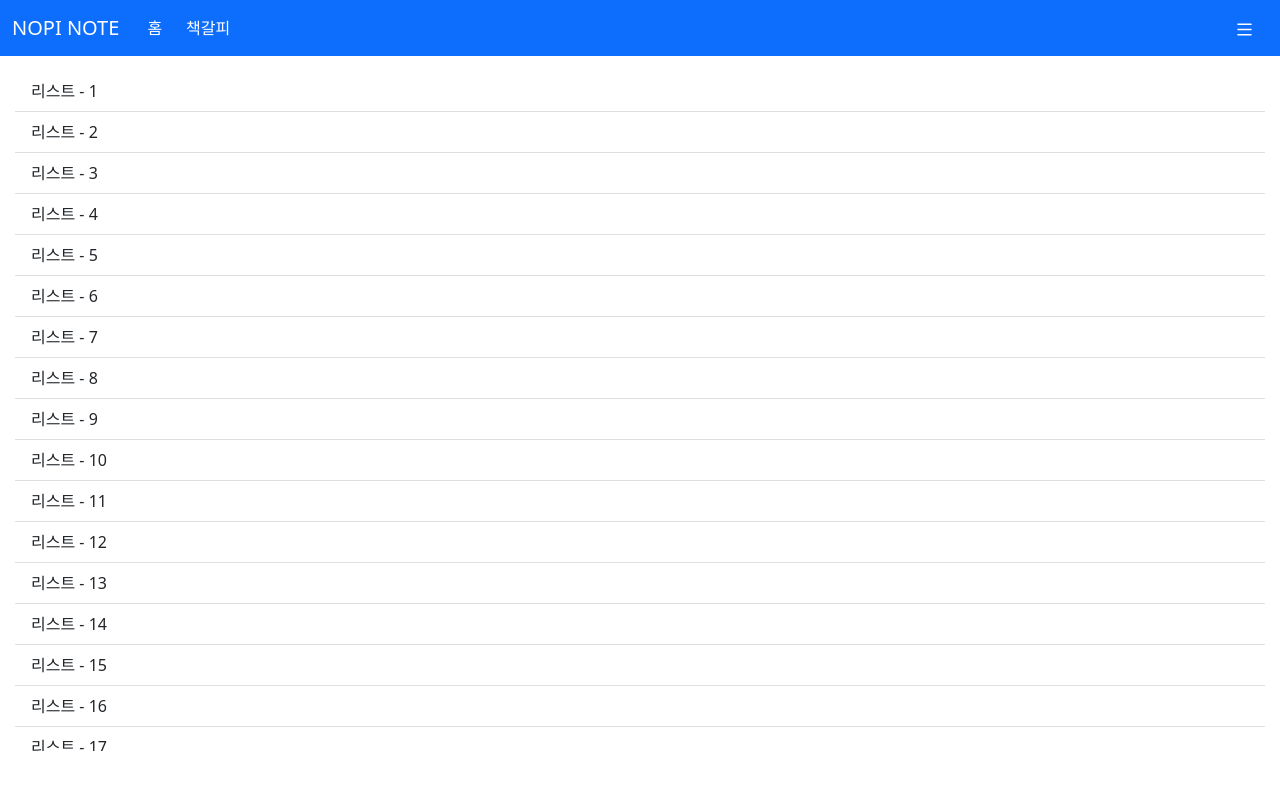
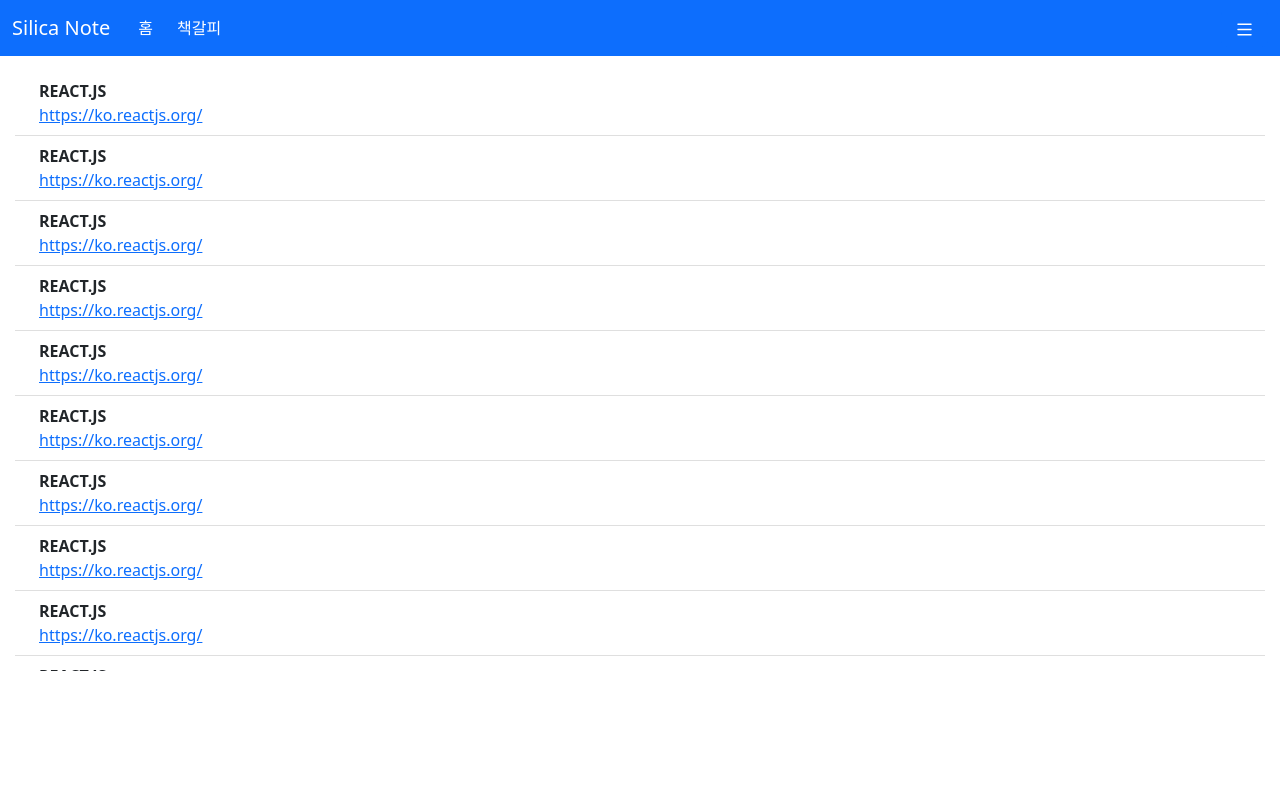
Before and after one commit to yeong-hyeon-kim/IRIS, a React (Create React App) app: page /Link in a window 1280 px wide. Shown: the top 790 px of the page. Built offline with nearby package versions, Linux system fonts and the light colour scheme.

Commit message:
100vh 실제 화면 크기로 수정

```diff
--- a/src/App.css
+++ b/src/App.css
@@ -1,3 +1,7 @@
+:root {
+  --vh: 100%;
+}
+
 li {
   list-style: none
 }
@@ -11,7 +15,8 @@
 
 .List {
   margin: 15px;
-  height: 85vh;
+  height: calc(var(--vh, 1vh) * 75);
+  /* height: 100vh; */
   width: auto;
   overflow: auto;
 }
--- a/src/App.tsx
+++ b/src/App.tsx
@@ -1,17 +1,29 @@
 import "./App.css";
 import React from "react";
+import { useEffect } from "react";
 import { BrowserRouter, Routes, Route } from "react-router-dom";
 import Container from "react-bootstrap/Container";
 import HomeContainer from "./containers/homeContainer";
 import LinkContainer from "./containers/linkContainer";
 import IntroduceContainer from "./containers/introduceContainer";
 function App() {
+  function setScreenSize() {
+    let vh = window.innerHeight * 0.01;
+    document.documentElement.style.setProperty("--vh", `${vh}px`);
+  }
+  useEffect(() => {
+    setScreenSize();
+  });
+
   return (
     <div>
       <BrowserRouter>
         <HomeContainer></HomeContainer>
         <Routes>
-          <Route path="/" element={<IntroduceContainer></IntroduceContainer>}></Route>
+          <Route
+            path="/"
+            element={<IntroduceContainer></IntroduceContainer>}
+          ></Route>
           <Route path="/Link" element={<LinkContainer></LinkContainer>}></Route>
         </Routes>
         <Container></Container>
--- a/src/components/home.tsx
+++ b/src/components/home.tsx
@@ -35,7 +35,7 @@
     <>
       <Navbar bg="primary" variant="dark">
         <Container fluid>
-          <Navbar.Brand href="#home">NOPI NOTE</Navbar.Brand>
+          <Navbar.Brand href="#home">{subject}</Navbar.Brand>
           <Nav className="me-auto">
             {/* <Nav.Link href="#home">홈</Nav.Link>
             <Nav.Link href="#features">기능</Nav.Link> */}
@@ -68,11 +68,11 @@
         </Offcanvas.Header>
         <Offcanvas.Body>
           <Nav variant="pills" activeKey={active} className="flex-column">
-            <Nav.Item onMouseEnter={() => onActiveNavLink("1")}>
+            {/* <Nav.Item onMouseEnter={() => onActiveNavLink("1")}>
               <Nav.Link className="nav-links" eventKey="1">
                 <Folder size={21}></Folder> 문서
               </Nav.Link>
-            </Nav.Item>
+            </Nav.Item> */}
             <Nav.Item onMouseEnter={() => onActiveNavLink("2")}>
               <Nav.Link className="nav-links" eventKey="2">
                 <Bell size={21}></Bell> 알림 &nbsp;
--- a/src/components/link.tsx
+++ b/src/components/link.tsx
@@ -1,55 +1,154 @@
 import ListGroup from "react-bootstrap/ListGroup";
-
+import Button from "react-bootstrap/Button";
 function Link() {
   return (
     <>
       <div className="List">
         <ListGroup variant="flush">
-          <ListGroup.Item>리스트 - 1</ListGroup.Item>
-          <ListGroup.Item>리스트 - 2</ListGroup.Item>
-          <ListGroup.Item>리스트 - 3</ListGroup.Item>
-          <ListGroup.Item>리스트 - 4</ListGroup.Item>
-          <ListGroup.Item>리스트 - 5</ListGroup.Item>
-          <ListGroup.Item>리스트 - 6</ListGroup.Item>
-          <ListGroup.Item>리스트 - 7</ListGroup.Item>
-          <ListGroup.Item>리스트 - 8</ListGroup.Item>
-          <ListGroup.Item>리스트 - 9</ListGroup.Item>
-          <ListGroup.Item>리스트 - 10</ListGroup.Item>
-          <ListGroup.Item>리스트 - 11</ListGroup.Item>
-          <ListGroup.Item>리스트 - 12</ListGroup.Item>
-          <ListGroup.Item>리스트 - 13</ListGroup.Item>
-          <ListGroup.Item>리스트 - 14</ListGroup.Item>
-          <ListGroup.Item>리스트 - 15</ListGroup.Item>
-          <ListGroup.Item>리스트 - 16</ListGroup.Item>
-          <ListGroup.Item>리스트 - 17</ListGroup.Item>
-          <ListGroup.Item>리스트 - 18</ListGroup.Item>
-          <ListGroup.Item>리스트 - 19</ListGroup.Item>
-          <ListGroup.Item>리스트 - 20</ListGroup.Item>
-          <ListGroup.Item>리스트 - 21</ListGroup.Item>
-          <ListGroup.Item>리스트 - 22</ListGroup.Item>
-          <ListGroup.Item>리스트 - 23</ListGroup.Item>
-          <ListGroup.Item>리스트 - 24</ListGroup.Item>
-          <ListGroup.Item>리스트 - 25</ListGroup.Item>
-          <ListGroup.Item>리스트 - 26</ListGroup.Item>
-          <ListGroup.Item>리스트 - 27</ListGroup.Item>
-          <ListGroup.Item>리스트 - 28</ListGroup.Item>
-          <ListGroup.Item>리스트 - 29</ListGroup.Item>
-          <ListGroup.Item>리스트 - 30</ListGroup.Item>
-          <ListGroup.Item>리스트 - 31</ListGroup.Item>
-          <ListGroup.Item>리스트 - 32</ListGroup.Item>
-          <ListGroup.Item>리스트 - 33</ListGroup.Item>
-          <ListGroup.Item>리스트 - 34</ListGroup.Item>
-          <ListGroup.Item>리스트 - 35</ListGroup.Item>
-          <ListGroup.Item>리스트 - 36</ListGroup.Item>
-          <ListGroup.Item>리스트 - 37</ListGroup.Item>
-          <ListGroup.Item>리스트 - 38</ListGroup.Item>
-          <ListGroup.Item>리스트 - 39</ListGroup.Item>
-          <ListGroup.Item>리스트 - 40</ListGroup.Item>
-          <ListGroup.Item>리스트 - 41</ListGroup.Item>
-          <ListGroup.Item>리스트 - 42</ListGroup.Item>
-          <ListGroup.Item>리스트 - 43</ListGroup.Item>
-          <ListGroup.Item>리스트 - 44</ListGroup.Item>
-          <ListGroup.Item>리스트 - 45</ListGroup.Item>
+          <ListGroup.Item>
+            <div className="ms-2 me-auto">
+              <div className="fw-bold">REACT.JS</div>
+              <a href="https://ko.reactjs.org/">https://ko.reactjs.org/</a>
+            </div>
+          </ListGroup.Item>
+          <ListGroup.Item>
+            <div className="ms-2 me-auto">
+              <div className="fw-bold">REACT.JS</div>
+              <a href="https://ko.reactjs.org/">https://ko.reactjs.org/</a>
+            </div>
+          </ListGroup.Item>
+          <ListGroup.Item>
+            <div className="ms-2 me-auto">
+              <div className="fw-bold">REACT.JS</div>
+              <a href="https://ko.reactjs.org/">https://ko.reactjs.org/</a>
+            </div>
+          </ListGroup.Item>
+          <ListGroup.Item>
+            <div className="ms-2 me-auto">
+              <div className="fw-bold">REACT.JS</div>
+              <a href="https://ko.reactjs.org/">https://ko.reactjs.org/</a>
+            </div>
+          </ListGroup.Item>
+          <ListGroup.Item>
+            <div className="ms-2 me-auto">
+              <div className="fw-bold">REACT.JS</div>
+              <a href="https://ko.reactjs.org/">https://ko.reactjs.org/</a>
+            </div>
+          </ListGroup.Item>
+          <ListGroup.Item>
+            <div className="ms-2 me-auto">
+              <div className="fw-bold">REACT.JS</div>
+              <a href="https://ko.reactjs.org/">https://ko.reactjs.org/</a>
+            </div>
+          </ListGroup.Item>
+          <ListGroup.Item>
+            <div className="ms-2 me-auto">
+              <div className="fw-bold">REACT.JS</div>
+              <a href="https://ko.reactjs.org/">https://ko.reactjs.org/</a>
+            </div>
+          </ListGroup.Item>
+          <ListGroup.Item>
+            <div className="ms-2 me-auto">
+              <div className="fw-bold">REACT.JS</div>
+              <a href="https://ko.reactjs.org/">https://ko.reactjs.org/</a>
+            </div>
+          </ListGroup.Item>
+          <ListGroup.Item>
+            <div className="ms-2 me-auto">
+              <div className="fw-bold">REACT.JS</div>
+              <a href="https://ko.reactjs.org/">https://ko.reactjs.org/</a>
+            </div>
+          </ListGroup.Item>
+          <ListGroup.Item>
+            <div className="ms-2 me-auto">
+              <div className="fw-bold">REACT.JS</div>
+              <a href="https://ko.reactjs.org/">https://ko.reactjs.org/</a>
+            </div>
+          </ListGroup.Item>
+          <ListGroup.Item>
+            <div className="ms-2 me-auto">
+              <div className="fw-bold">REACT.JS</div>
+              <a href="https://ko.reactjs.org/">https://ko.reactjs.org/</a>
+            </div>
+          </ListGroup.Item>
+          <ListGroup.Item>
+            <div className="ms-2 me-auto">
+              <div className="fw-bold">REACT.JS</div>
+              <a href="https://ko.reactjs.org/">https://ko.reactjs.org/</a>
+            </div>
+          </ListGroup.Item>
+          <ListGroup.Item>
+            <div className="ms-2 me-auto">
+              <div className="fw-bold">REACT.JS</div>
+              <a href="https://ko.reactjs.org/">https://ko.reactjs.org/</a>
+            </div>
+          </ListGroup.Item>
+          <ListGroup.Item>
+            <div className="ms-2 me-auto">
+              <div className="fw-bold">REACT.JS</div>
+              <a href="https://ko.reactjs.org/">https://ko.reactjs.org/</a>
+            </div>
+          </ListGroup.Item>
+          <ListGroup.Item>
+            <div className="ms-2 me-auto">
+              <div className="fw-bold">REACT.JS</div>
+              <a href="https://ko.reactjs.org/">https://ko.reactjs.org/</a>
+            </div>
+          </ListGroup.Item>
+          <ListGroup.Item>
+            <div className="ms-2 me-auto">
+              <div className="fw-bold">REACT.JS</div>
+              <a href="https://ko.reactjs.org/">https://ko.reactjs.org/</a>
+            </div>
+          </ListGroup.Item>
+          <ListGroup.Item>
+            <div className="ms-2 me-auto">
+              <div className="fw-bold">REACT.JS</div>
+              <a href="https://ko.reactjs.org/">https://ko.reactjs.org/</a>
+            </div>
+          </ListGroup.Item>
+          <ListGroup.Item>
+            <div className="ms-2 me-auto">
+              <div className="fw-bold">REACT.JS</div>
+              <a href="https://ko.reactjs.org/">https://ko.reactjs.org/</a>
+            </div>
+          </ListGroup.Item>
+          <ListGroup.Item>
+            <div className="ms-2 me-auto">
+              <div className="fw-bold">REACT.JS</div>
+              <a href="https://ko.reactjs.org/">https://ko.reactjs.org/</a>
+            </div>
+          </ListGroup.Item>
+          <ListGroup.Item>
+            <div className="ms-2 me-auto">
+              <div className="fw-bold">REACT.JS</div>
+              <a href="https://ko.reactjs.org/">https://ko.reactjs.org/</a>
+            </div>
+          </ListGroup.Item>
+          <ListGroup.Item>
+            <div className="ms-2 me-auto">
+              <div className="fw-bold">REACT.JS</div>
+              <a href="https://ko.reactjs.org/">https://ko.reactjs.org/</a>
+            </div>
+          </ListGroup.Item>
+          <ListGroup.Item>
+            <div className="ms-2 me-auto">
+              <div className="fw-bold">REACT.JS</div>
+              <a href="https://ko.reactjs.org/">https://ko.reactjs.org/</a>
+            </div>
+          </ListGroup.Item>
+          <ListGroup.Item>
+            <div className="ms-2 me-auto">
+              <div className="fw-bold">REACT.JS</div>
+              <a href="https://ko.reactjs.org/">https://ko.reactjs.org/</a>
+            </div>
+          </ListGroup.Item>
+          <ListGroup.Item>
+            <div className="ms-2 me-auto">
+              <div className="fw-bold">REACT.JS</div>
+              <a href="https://ko.reactjs.org/">https://ko.reactjs.org/</a>
+            </div>
+          </ListGroup.Item>
         </ListGroup>
       </div>
     </>
--- a/src/modules/home.ts
+++ b/src/modules/home.ts
@@ -34,7 +34,7 @@
 const initState: homeState = {
   subject: "Silica Note",
   show: false,
-  active: "1",
+  active: "2",
 };
 
 /* 리듀서 */
```
